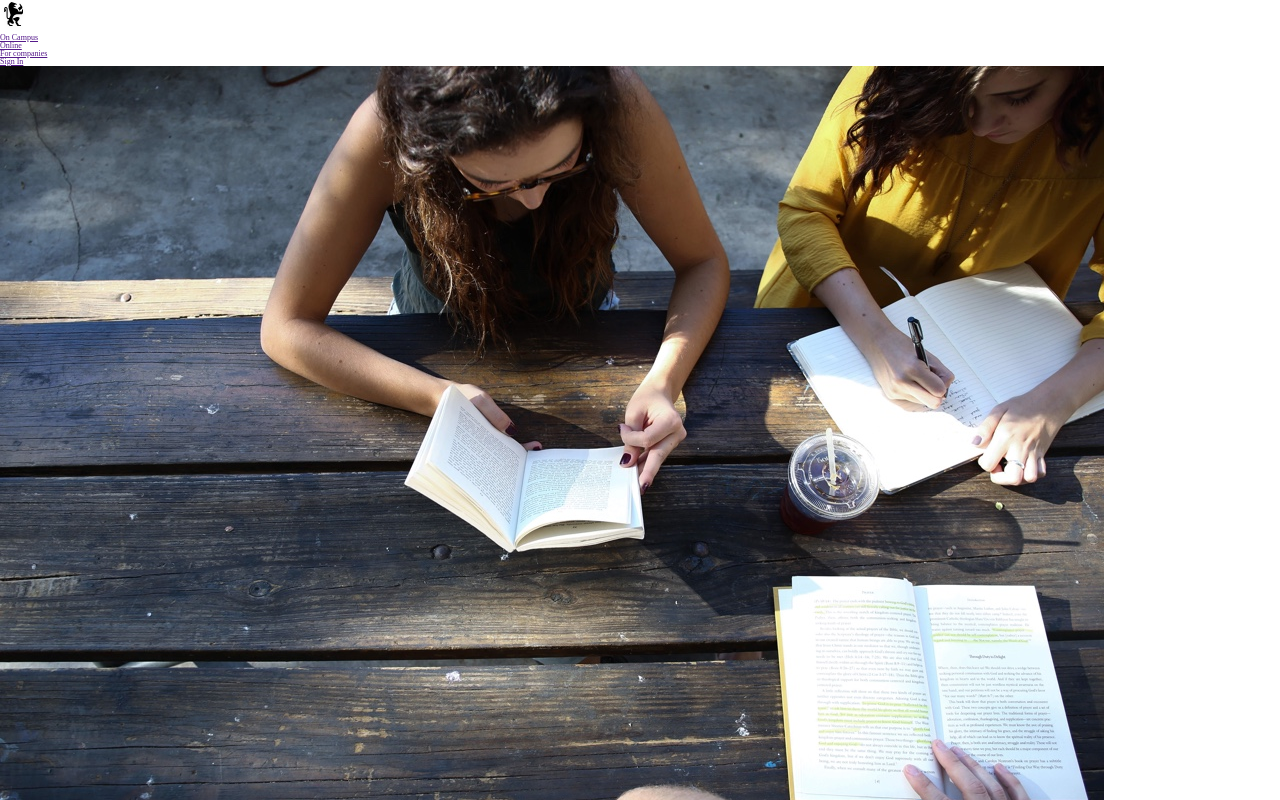
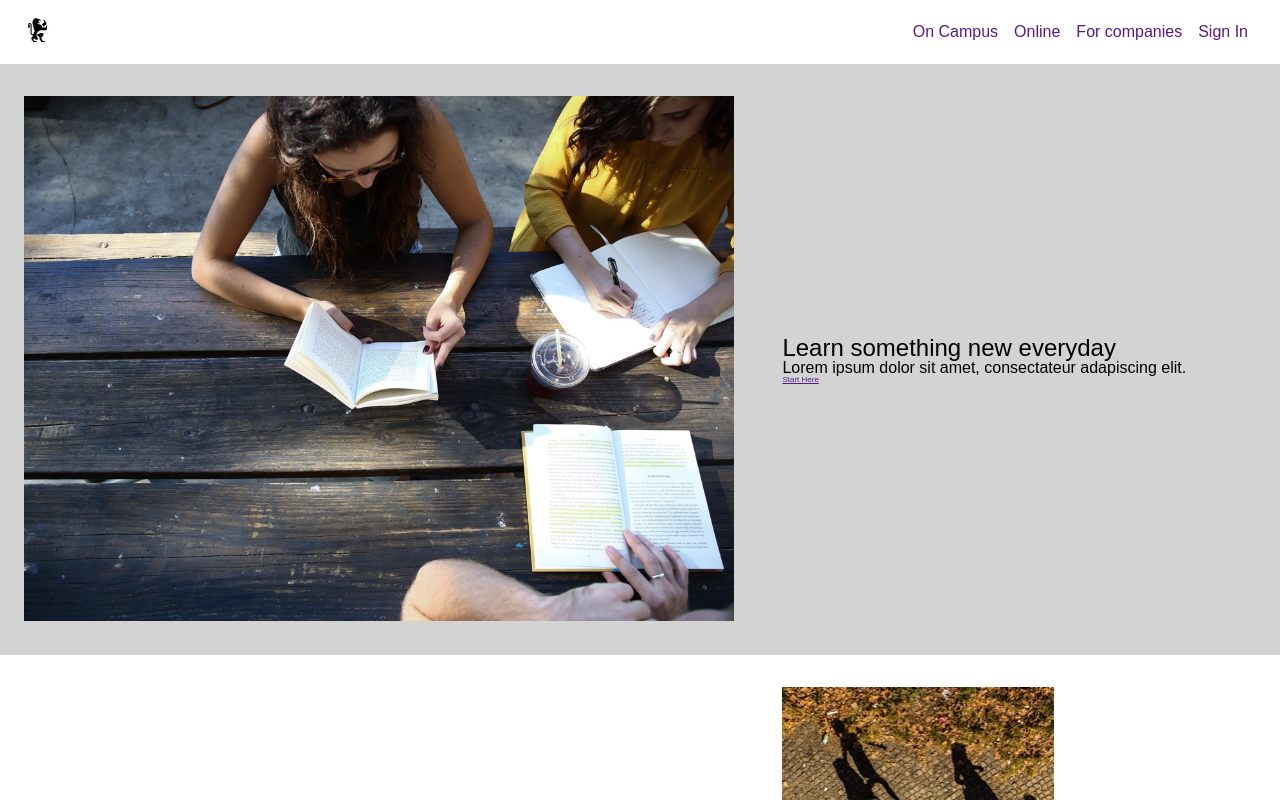
Before and after one commit to kamalcon/colmar, a plain HTML site: page index.html in a window 1280 px wide. Shown: the top 800 px of the page. Drawn offline with Linux system fonts and the light colour scheme.

Commit message:
CSS first half

```diff
--- a/assets/css/stylesheet.css
+++ b/assets/css/stylesheet.css
@@ -1,3 +1,85 @@
 html {
 	font-size: 8px;
+	font-family: sans-serif;
 }
+
+/* universal styles*/
+
+h1 {
+	font-size: 3rem;
+}
+
+h2 {
+	font-size: 2rem;
+}
+
+h3 {
+	font-size: 1.5rem;
+}
+
+/* header + nav */
+
+header {
+	height: 8rem;
+	display: flex;
+	justify-content: space-between;
+	align-items: center;
+	font-size: 2rem;
+}
+
+#logo {
+	height: 4rem;
+	padding: 0 3rem;
+}
+
+nav {
+	padding: 0 3rem;
+}
+
+nav ul {
+	display: flex;
+	justify-content: center;
+	align-items: center;
+}
+
+nav a {
+	padding: 0 1rem;
+	text-decoration: none;
+}
+
+/* jumbotron */
+
+#jumbo, #start {
+	background-color: lightgray;
+}
+
+#jumbo, #info, #start {
+	display: flex;
+	justify-content: center;
+	align-items: center;
+}
+
+#jumbo>div {
+	padding: 4rem 3rem;
+}
+
+#info>div {
+	padding: 4rem 3rem;
+}
+
+#start>div {
+	padding: 4rem 3rem;
+}
+
+.left {
+	width: 60%;
+}
+
+.left img {
+	width: 100%;
+	height: auto;
+}
+
+.right {
+	width: 40%;
+}
```
